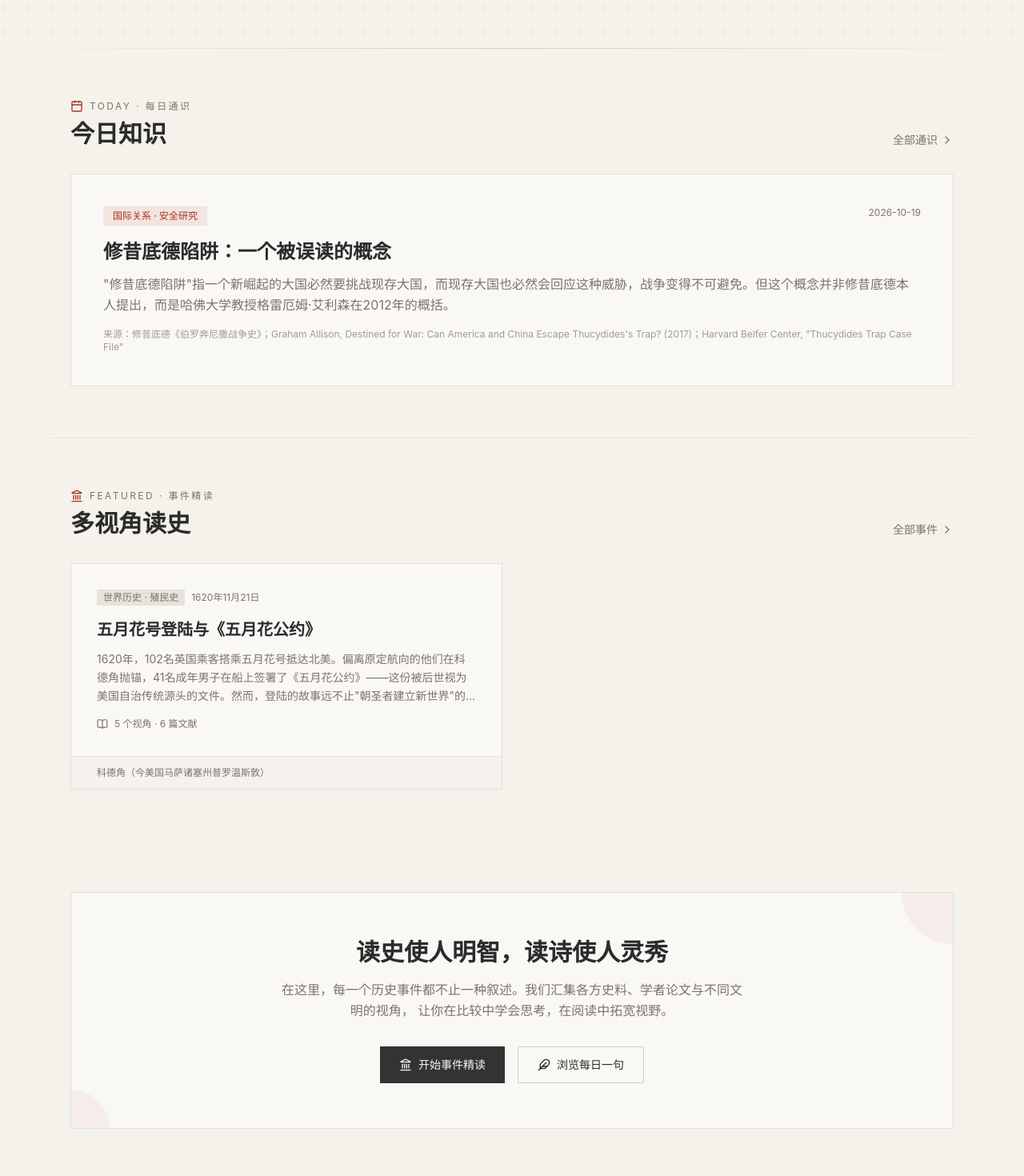
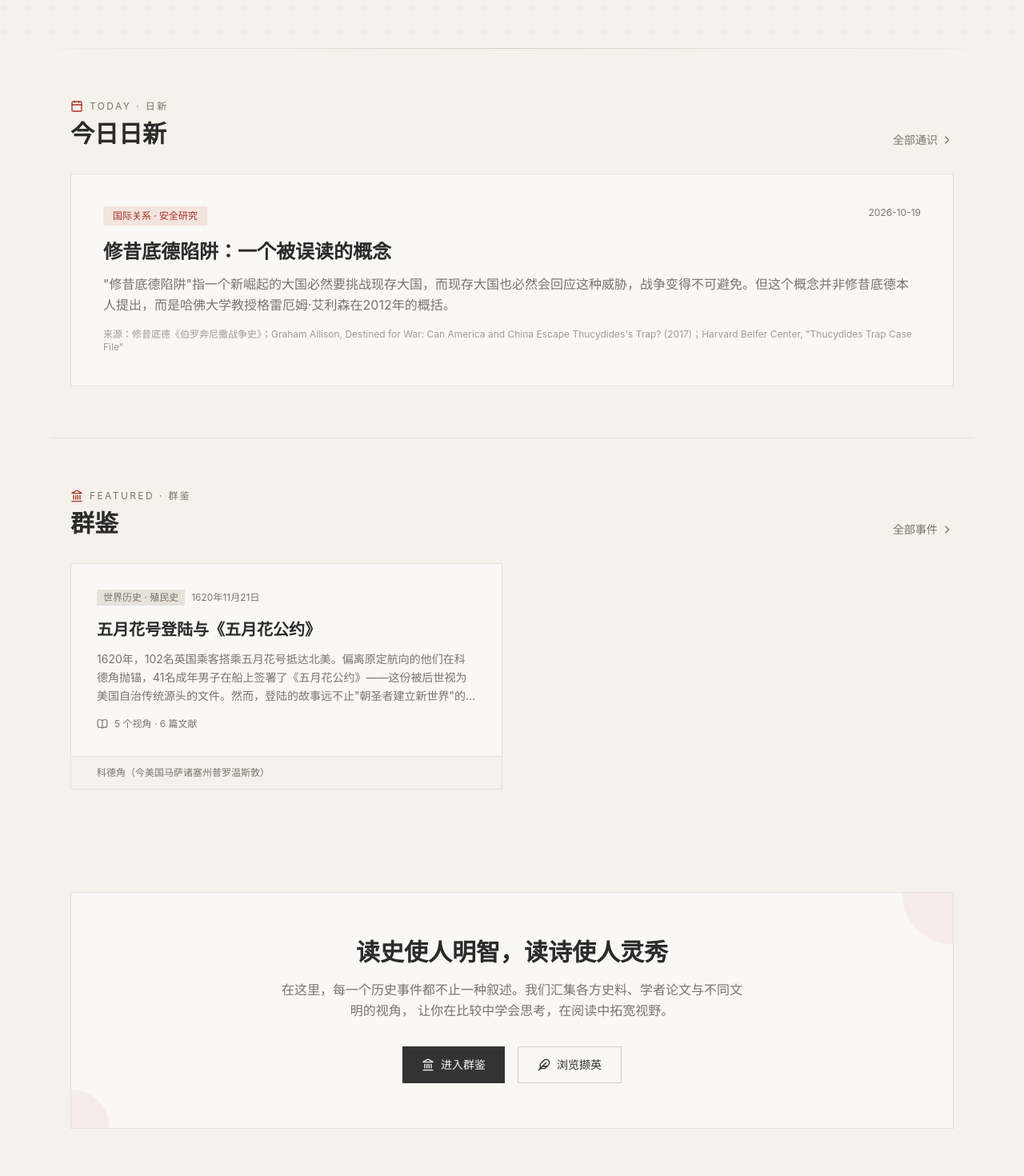
Before and after one commit to Estiado/social-commons, a React (Vite) app: page / in a window 1280 px wide. Shown: the part 540-2010 px from the top of the page at 80% size. Built offline with nearby package versions, Linux system fonts and the light colour scheme; a web font is replaced by a local one.

Commit message:
rename: 每日通识→日新, 每日一句→撷英, 多视角读史→群鉴

```diff
--- a/src/components/Layout.tsx
+++ b/src/components/Layout.tsx
@@ -4,9 +4,9 @@ import { cn } from '@/lib/utils';
 
 const NAV_ITEMS = [
   { path: '/', label: '首页', icon: BookOpen, end: true },
-  { path: '/daily', label: '每日通识', icon: Calendar },
-  { path: '/events', label: '事件精读', icon: Landmark },
-  { path: '/quotes', label: '每日一句', icon: Feather },
+  { path: '/daily', label: '日新', icon: Calendar },
+  { path: '/events', label: '群鉴', icon: Landmark },
+  { path: '/quotes', label: '撷英', icon: Feather },
   { path: '/essay', label: '议论文素材', icon: PenTool },
 ];
 
--- a/src/pages/DailyPage/DailyPage.tsx
+++ b/src/pages/DailyPage/DailyPage.tsx
@@ -48,11 +48,11 @@ export default function DailyPage() {
       <div className="mb-10">
         <div className="flex items-center gap-2 mb-3">
           <Calendar className="h-4 w-4 text-accent" />
-          <span className="text-xs tracking-[0.2em] text-muted-foreground uppercase">Daily · 每日通识</span>
+          <span className="text-xs tracking-[0.2em] text-muted-foreground uppercase">Daily · 日新</span>
         </div>
-        <h1 className="font-serif text-3xl md:text-4xl font-semibold mb-3">每日知识</h1>
+        <h1 className="font-serif text-3xl md:text-4xl font-semibold mb-3">日新</h1>
         <p className="text-muted-foreground max-w-2xl leading-relaxed">
-          每天一个知识点，覆盖哲学、历史、经济、社会学、文学等领域。积跬步以至千里，每天拓宽一点点认知的边界。
+          苟日新，日日新，又日新。每天一个知识点，覆盖哲学、历史、经济、社会学、文学等领域，积跬步以至千里。
         </p>
       </div>
 
@@ -207,7 +207,7 @@ export default function DailyPage() {
       {/* 底部说明 */}
       <div className="mt-12 p-6 bg-muted/30 border border-border/40 rounded-sm">
         <p className="text-xs text-muted-foreground leading-relaxed">
-          每日通识内容基于学术文献、权威著作和可靠资料整理。媒体评论栏目收录人民日报、南方周末等主流媒体的相关论述，供多视角参考。
+          日新栏目内容基于学术文献、权威著作和可靠资料整理。媒体评论栏目收录人民日报、南方周末等主流媒体的相关论述，供多视角参考。
           如需深入研究，建议查阅原始来源。内容持续更新中，更多学科领域的知识正在路上。
         </p>
       </div>
--- a/src/pages/EventsPage/EventsPage.tsx
+++ b/src/pages/EventsPage/EventsPage.tsx
@@ -19,11 +19,11 @@ export default function EventsPage() {
       <div className="mb-10">
         <div className="flex items-center gap-2 mb-3">
           <Landmark className="h-4 w-4 text-accent" />
-          <span className="text-xs tracking-[0.2em] text-muted-foreground uppercase">Events · 事件精读</span>
+          <span className="text-xs tracking-[0.2em] text-muted-foreground uppercase">Events · 群鉴</span>
         </div>
-        <h1 className="font-serif text-3xl md:text-4xl font-semibold mb-3">多视角读史</h1>
+        <h1 className="font-serif text-3xl md:text-4xl font-semibold mb-3">群鉴</h1>
         <p className="text-muted-foreground max-w-2xl leading-relaxed">
-          每一个历史事件都不止一种叙述。这里汇集各方史料记载、原住民口述传统、后世学者研究，
+          以史为鉴，可以知兴替。每一个历史事件都不止一种叙述。这里汇集各方史料记载、原住民口述传统、后世学者研究，
           让你在比较中理解历史的复杂性。
         </p>
       </div>
--- a/src/pages/HomePage/HomePage.tsx
+++ b/src/pages/HomePage/HomePage.tsx
@@ -17,7 +17,7 @@ export default function HomePage() {
 
   return (
     <div>
-      {/* Hero 区 - 每日一句 */}
+      {/* Hero 区 - 撷英 */}
       <section className="relative overflow-hidden">
         {/* 宣纸纹理背景 */}
         <div
@@ -61,9 +61,9 @@ export default function HomePage() {
           <div>
             <div className="flex items-center gap-2 mb-2">
               <Calendar className="h-4 w-4 text-accent" />
-              <span className="text-xs tracking-[0.2em] text-muted-foreground uppercase">Today · 每日通识</span>
+              <span className="text-xs tracking-[0.2em] text-muted-foreground uppercase">Today · 日新</span>
             </div>
-            <h2 className="font-serif text-2xl md:text-3xl font-semibold">今日知识</h2>
+            <h2 className="font-serif text-2xl md:text-3xl font-semibold">今日日新</h2>
           </div>
           <Link
             to="/daily"
@@ -96,9 +96,9 @@ export default function HomePage() {
           <div>
             <div className="flex items-center gap-2 mb-2">
               <Landmark className="h-4 w-4 text-accent" />
-              <span className="text-xs tracking-[0.2em] text-muted-foreground uppercase">Featured · 事件精读</span>
+              <span className="text-xs tracking-[0.2em] text-muted-foreground uppercase">Featured · 群鉴</span>
             </div>
-            <h2 className="font-serif text-2xl md:text-3xl font-semibold">多视角读史</h2>
+            <h2 className="font-serif text-2xl md:text-3xl font-semibold">群鉴</h2>
           </div>
           <Link
             to="/events"
@@ -163,14 +163,14 @@ export default function HomePage() {
                 className="inline-flex items-center gap-2 px-6 py-3 bg-primary text-primary-foreground rounded-sm text-sm font-medium hover:bg-accent transition-colors"
               >
                 <Landmark className="h-4 w-4" />
-                开始事件精读
+                进入群鉴
               </Link>
               <Link
                 to="/quotes"
                 className="inline-flex items-center gap-2 px-6 py-3 border border-border rounded-sm text-sm font-medium hover:border-accent hover:text-accent transition-colors"
               >
                 <Feather className="h-4 w-4" />
-                浏览每日一句
+                浏览撷英
               </Link>
             </div>
           </div>
--- a/src/pages/QuotesPage/QuotesPage.tsx
+++ b/src/pages/QuotesPage/QuotesPage.tsx
@@ -34,11 +34,11 @@ export default function QuotesPage() {
       <div className="mb-10 text-center">
         <div className="flex items-center justify-center gap-2 mb-3">
           <Feather className="h-4 w-4 text-accent" />
-          <span className="text-xs tracking-[0.2em] text-muted-foreground uppercase">Quote of the Day · 每日一句</span>
+          <span className="text-xs tracking-[0.2em] text-muted-foreground uppercase">Quote of the Day · 撷英</span>
         </div>
-        <h1 className="font-serif text-3xl md:text-4xl font-semibold mb-3">句读</h1>
+        <h1 className="font-serif text-3xl md:text-4xl font-semibold mb-3">撷英</h1>
         <p className="text-muted-foreground max-w-xl mx-auto leading-relaxed">
-          一句话，一个世界。在文字的微光里，感受文学的温度与思想的重量。
+          含英咀华。一句话，一个世界。在文字的微光里，感受文学的温度与思想的重量。
         </p>
       </div>
 
```
